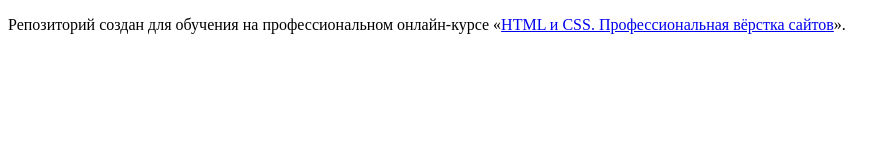
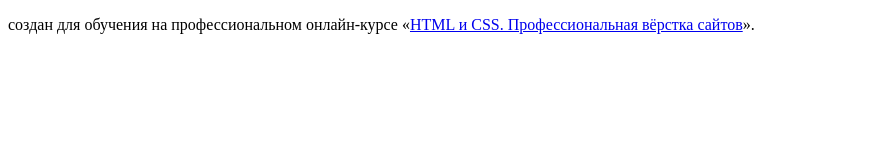
Before and after one commit to htmlacademy-htmlcss/1825455-sedona-34, a plain HTML site: page index.html in a window 1280 px wide. Shown: the whole page, without its empty margins (0-896 px from the left). Drawn offline with Linux system fonts and the light colour scheme.

Commit message:
Update index.html

```diff
--- a/index.html
+++ b/index.html
@@ -6,7 +6,7 @@
   </head>
   <body>
 
-    <p>Репозиторий создан для обучения на профессиональном онлайн‑курсе «<a href="https://htmlacademy.ru/intensive/htmlcss">HTML и CSS. Профессиональная вёрстка сайтов</a>».</p>
+    <p>создан для обучения на профессиональном онлайн‑курсе «<a href="https://htmlacademy.ru/intensive/htmlcss">HTML и CSS. Профессиональная вёрстка сайтов</a>».</p>
 
   </body>
 </html>
```
